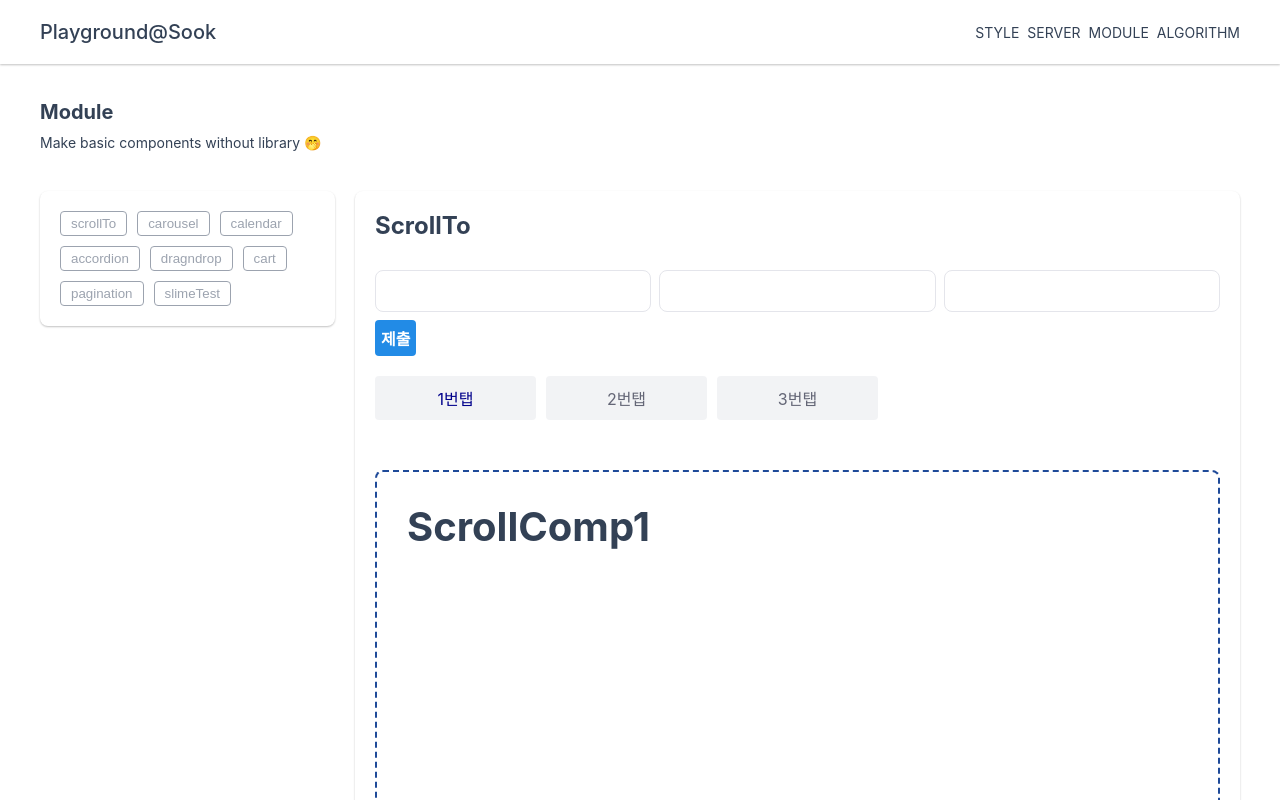
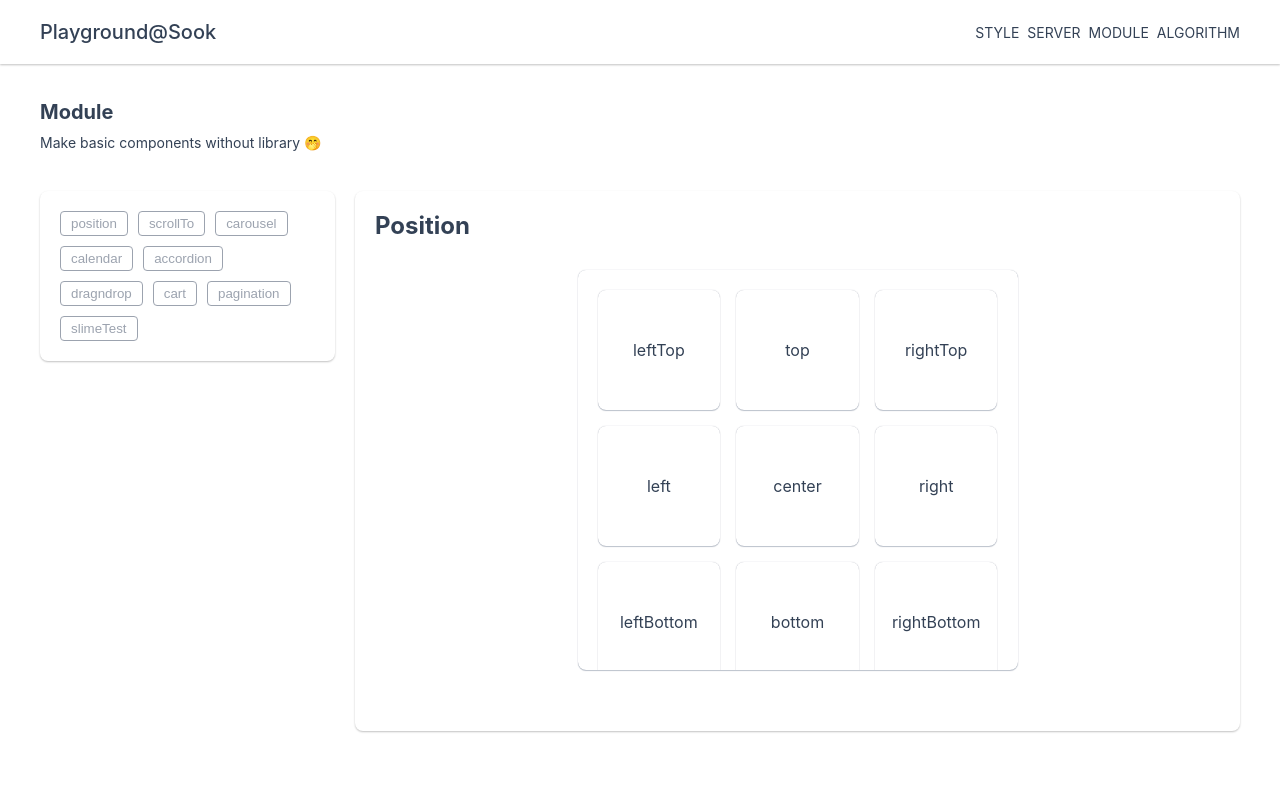
Before and after one commit to 22sook00/playGround, a React (Create React App) app: page /module in a window 1280 px wide. Shown: the top 800 px of the page. Built offline with nearby package versions, Linux system fonts and the light colour scheme.

Commit message:
Add positioning tooltip component (#4)
* Add positioning tooltip component

* Apply positioning tooltip by getBoundingClientRect

```diff
--- a/src/components/Common/Layout/layout.scss
+++ b/src/components/Common/Layout/layout.scss
@@ -1,5 +1,5 @@
 .layout {
-	height: 100vh;
+	//height: 100vh;
 	box-sizing: border-box;
 	padding: 0 40px;
 	margin-top: 100px;
--- /dev/null
+++ b/src/components/Modules/Position/Position.tsx
@@ -0,0 +1,171 @@
+import React, {
+	createRef,
+	FC,
+	useCallback,
+	useEffect,
+	useMemo,
+	useRef,
+	useState,
+} from "react";
+import "./position.scss";
+import { getMousePosition } from "./utilites";
+
+interface positionDummyProps {
+	id: number;
+	item: string;
+	belongTo: string;
+}
+interface positionProps {
+	children?: React.ReactNode;
+	tooltip?: string;
+}
+const dummy: positionDummyProps[] = [
+	{ id: 1, item: "leftTop", belongTo: "top" },
+	{ id: 2, item: "top", belongTo: "top" },
+	{ id: 3, item: "rightTop", belongTo: "top" },
+	{ id: 4, item: "left", belongTo: "left" },
+	{ id: 5, item: "center", belongTo: "center" },
+	{ id: 6, item: "right", belongTo: "right" },
+	{ id: 7, item: "leftBottom", belongTo: "bottom" },
+	{ id: 8, item: "bottom", belongTo: "bottom" },
+	{ id: 9, item: "rightBottom", belongTo: "bottom" },
+];
+
+const Position: FC<positionProps> = ({
+	children,
+	tooltip = "I am tooltip",
+}) => {
+	const [isPositionBox, setIsPositionBox] = useState<boolean>(false);
+	const [positionContent, setPositionContent] = useState<
+		positionDummyProps | any
+	>({});
+	const [curPosition, setCurPostion] = useState<any>(null);
+	//getBoundingClientRect()
+	const handleClick = useCallback((list: positionDummyProps) => {
+		setIsPositionBox(true);
+		setPositionContent(list);
+		getRectFunc(list.item, list.id);
+	}, []);
+
+	const getRectFunc = (position: string, idx: number) => {
+		const rect = document.querySelector(".position-grid-col");
+		setCurPostion(rect?.getBoundingClientRect());
+		return rect;
+	};
+
+	////second
+	//const [hideElement, setHideElement] = useState<boolean>(false);
+	//const scrollRef = useRef<any>(null);
+
+	//useEffect(() => {
+	//	if (!scrollRef.current) return;
+	//	window.addEventListener("scroll", yScrollEvent);
+	//	return () => {
+	//		window.removeEventListener("scroll", yScrollEvent);
+	//	};
+	//}, []);
+
+	//const yScrollEvent = () => {
+	//	const scroll = scrollRef.current.getBoundingClientRect();
+	//	//console.log(scroll);
+	//	setHideElement(scroll.top <= -100);
+	//};
+
+	//third
+	const tooltipRef = useMemo(
+		() => Array.from({ length: dummy.length }).map(() => createRef()),
+		[],
+	) as any;
+	const container = useRef<HTMLDivElement>(null);
+	const handleHover = useCallback(
+		(list: positionDummyProps, clientX: number) => {
+			const idx = list.id - 1;
+			const type = list.belongTo;
+			if (!container.current) return;
+			const { left, right, bottom, top } =
+				container.current.getBoundingClientRect();
+			//console.log("v:", clientX, left, right, bottom, top);
+
+			tooltipRef[idx].current.style.opacity = 1;
+			type === "top"
+				? (tooltipRef[idx].current.style.top = top - 40 - top / 2 + "px")
+				: type === "right"
+				? (tooltipRef[idx].current.style.right = right - right + 100 + "px")
+				: type === "left"
+				? (tooltipRef[idx].current.style.left = left - 10 - left / 2 + "px")
+				: type === "bottom"
+				? (tooltipRef[idx].current.style.bottom = bottom - bottom + 110 + "px")
+				: (tooltipRef[idx].current.style.top = top - top / 6 + "px");
+		},
+		[tooltipRef],
+	);
+
+	const handleMouseOver = (list: positionDummyProps) => {
+		const idx = list.id - 1;
+		tooltipRef[idx].current.style.opacity = 0;
+	};
+
+	return (
+		<div className="position-container">
+			<div className="position-scroll-box">
+				<section className="position-grid-box">
+					{dummy.map((list: positionDummyProps) => {
+						return (
+							<div
+								key={list.id}
+								ref={container}
+								className="position-grid-col"
+								onMouseLeave={() => {
+									handleMouseOver(list);
+								}}
+								onMouseEnter={({ clientX }) => handleHover(list, clientX)}
+								//onClick={() => handleClick(list)}
+							>
+								<>{list.item}</>
+								<div
+									className="position-box"
+									ref={tooltipRef[list.id - 1]}
+									//style={{ left: "30px" }}
+								>
+									{list.item}
+								</div>
+							</div>
+						);
+					})}
+				</section>
+			</div>
+		</div>
+
+		//<div style={{ height: "200vh", background: "#f9f9fb" }} ref={scrollRef}>
+		//	{!hideElement && (
+		//		<div style={{ position: "fixed", background: "#fff" }}>
+		//			<span>스크롤을 일정 수치만큼 내리면 이 영역은 사라집니다!</span>
+		//		</div>
+		//	)}
+		//</div>
+		//<div className="tailwindContinaer">
+		//	<div
+		//		ref={container}
+		//		onMouseEnter={({ clientX }) => {
+		//			if (!tooltipRef.current || !container.current) return;
+		//			const { left, right, bottom, top } =
+		//				container.current.getBoundingClientRect();
+		//			//tooltipRef.current.style.left = clientX - 0 + "px";
+		//			//tooltipRef.current.style.right = clientX - 0 + "px";
+		//			//tooltipRef.current.style.bottom = clientX - 0 + "px";
+		//			tooltipRef.current.style.top = clientX - 200 + "px";
+		//			console.log("top:", tooltipRef.current.style.top);
+		//		}}
+		//		className="tailwindRelative"
+		//	>
+		//		<button className="tailwindbtn">Show Me Tooltip</button>
+
+		//		<span ref={tooltipRef} className="tailwindVisible">
+		//			{tooltip}
+		//		</span>
+		//	</div>
+		//</div>
+	);
+};
+
+export default Position;
--- /dev/null
+++ b/src/components/Modules/Position/position.scss
@@ -0,0 +1,86 @@
+.position-container {
+	width: 100%;
+	display: flex;
+	justify-content: center;
+	align-items: center;
+}
+.position-scroll-box {
+	width: 400px;
+	height: 360px;
+	box-shadow: 0 1px 1px rgba(9, 30, 66, 0.25), 0 0 1px 0 rgba(9, 30, 66, 0.31);
+	overflow-y: scroll;
+	padding: 20px;
+	border-radius: 8px;
+}
+.position-grid-box {
+	display: grid;
+	grid-template-columns: repeat(3, 1fr);
+	gap: 16px;
+}
+.position-grid-col {
+	position: relative;
+	height: 120px;
+	cursor: pointer;
+	border-radius: 8px;
+	display: flex;
+	align-items: center;
+	justify-content: center;
+	flex-direction: column;
+	box-shadow: 0 1px 1px rgba(9, 30, 66, 0.25), 0 0 1px 0 rgba(9, 30, 66, 0.31);
+	&:hover {
+		transition: all 0.3s;
+		box-shadow: 0 8px 16px -4px rgba(9, 30, 66, 0.25),
+			0 0 1px rgba(9, 30, 66, 0.31);
+	}
+}
+.position-box {
+	position: fixed;
+	width: 100px;
+	border-radius: 8px;
+	height: 40px;
+
+	transition: all 0.3s;
+	background-color: rgb(39, 119, 210);
+	color: white;
+	display: flex;
+	align-items: center;
+	justify-content: center;
+	flex-direction: column;
+	opacity: 0;
+	//&:hover {
+	//	opacity: 1;
+	//}
+}
+
+.tailwindContinaer {
+	margin: 0 auto;
+	max-width: 400px;
+	padding: 40px;
+	box-shadow: 0 1px 1px rgba(9, 30, 66, 0.25), 0 0 1px 0 rgba(9, 30, 66, 0.31);
+}
+.tailwindRelative {
+	position: relative;
+	display: inline-block;
+	border: 3px solid;
+}
+.tailwindbtn {
+	box-shadow: 0 1px 1px rgba(9, 30, 66, 0.25), 0 0 1px 0 rgba(9, 30, 66, 0.31);
+	padding: 12px;
+	border-radius: 8px;
+}
+.tailwindVisible {
+	//className="invisible group-hover:visible opacity-0 group-hover:opacity-100 transition bg-blue-500 text-white p-1 rounded
+	//absolute top-full mt-2 whitespace-nowrap"
+	position: fixed;
+	width: 100px;
+	border-radius: 8px;
+	height: 40px;
+
+	transition: all 0.3s;
+	background-color: rgb(39, 119, 210);
+	color: white;
+	display: flex;
+	align-items: center;
+	justify-content: center;
+	flex-direction: column;
+}
--- /dev/null
+++ b/src/components/Modules/Position/utilites.ts
@@ -0,0 +1,33 @@
+export interface FakeMouseElement {
+	getBoundingClientRect: () => {
+		top: number;
+		left: number;
+		bottom: number;
+		right: number;
+		width: number;
+		height: number;
+	};
+	clientWidth: number;
+	clientHeight: number;
+}
+
+export function getMousePosition(mouseCoordinates: {
+	top: number;
+	left: number;
+}): FakeMouseElement {
+	const safeMouse = mouseCoordinates || { top: 0, left: 0 };
+	const getBoundingClientRect = () => ({
+		top: safeMouse.top,
+		left: safeMouse.left,
+		bottom: safeMouse.top,
+		right: safeMouse.left,
+		width: 0,
+		height: 0,
+	});
+
+	return {
+		getBoundingClientRect,
+		clientWidth: 0,
+		clientHeight: 0,
+	};
+}
--- a/src/pages/ModulePage.tsx
+++ b/src/pages/ModulePage.tsx
@@ -10,6 +10,7 @@ import Pagination from "../components/Modules/Pagination/Pagination";
 import Accordion from "../components/Modules/Accordion/Accordion";
 import SlimeTest from "components/Modules/SlimeTest/SlimeTest";
 import ScrollTo from "components/Modules/ScrollTo/ScrollTo";
+import Position from "components/Modules/Position/Position";
 
 export interface ModuleProps {
 	id: number;
@@ -19,18 +20,19 @@ export interface ModuleProps {
 
 const ModulePage = () => {
 	const moduleData: ModuleProps[] = [
-		{ id: 1, type: "scrollTo", component: <ScrollTo /> },
-		{ id: 2, type: "carousel", component: <Carousel /> },
-		{ id: 3, type: "calendar", component: <Calendar /> },
-		{ id: 4, type: "accordion", component: <Accordion /> },
-		{ id: 5, type: "dragndrop", component: <DragnDrop /> },
-		{ id: 6, type: "cart", component: <Cart /> },
+		{ id: 1, type: "position", component: <Position /> },
+		{ id: 2, type: "scrollTo", component: <ScrollTo /> },
+		{ id: 3, type: "carousel", component: <Carousel /> },
+		{ id: 4, type: "calendar", component: <Calendar /> },
+		{ id: 5, type: "accordion", component: <Accordion /> },
+		{ id: 6, type: "dragndrop", component: <DragnDrop /> },
+		{ id: 7, type: "cart", component: <Cart /> },
 		{
-			id: 7,
+			id: 8,
 			type: "pagination",
 			component: <Pagination />,
 		},
-		{ id: 8, type: "slimeTest", component: <SlimeTest /> },
+		{ id: 9, type: "slimeTest", component: <SlimeTest /> },
 	];
 
 	const [selectMenu, setSelectMenu] = useState<ModuleProps>(moduleData[0]);
```
